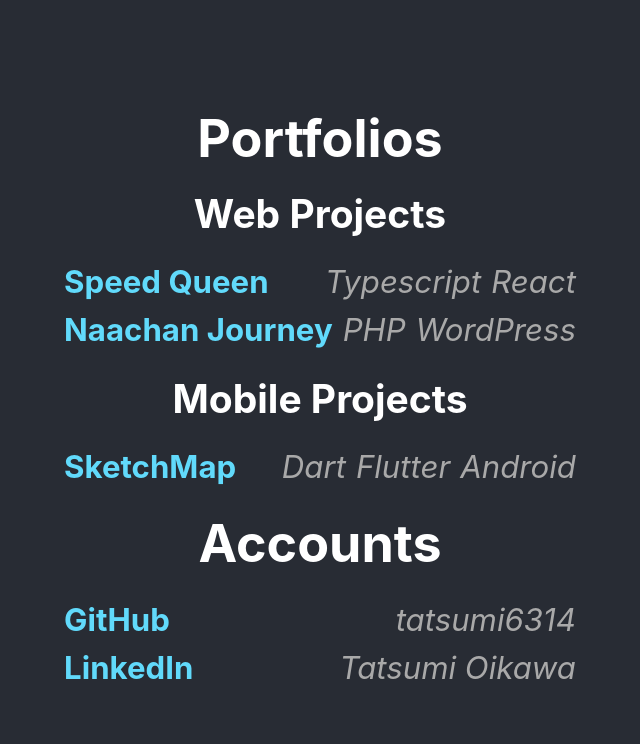
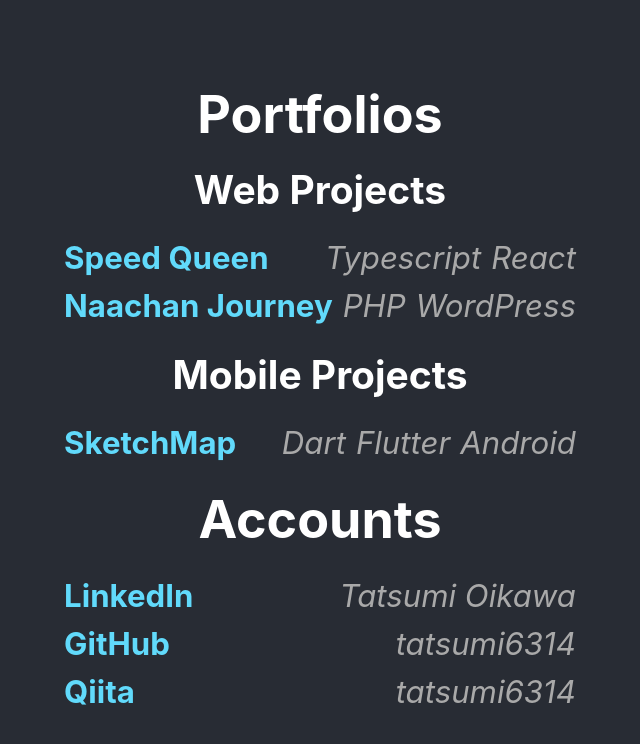
Before and after one commit to tatsumi6314/tatsumi6314.github.io, a React (Create React App) app: page / in a window 1280 px wide. Shown: the top 744 px of the page, without its empty margins (320-960 px from the left). Built offline with nearby package versions, Linux system fonts and the light colour scheme.

Commit message:
Qiitaのアカウントを追加する

```diff
--- a/src/App.js
+++ b/src/App.js
@@ -75,14 +75,19 @@
         <section>
           <ul>
             <AccountItem
+              url="https://www.linkedin.com/in/tatsumi-oikawa-44a77414a/"
+              service="LinkedIn"
+              username="Tatsumi Oikawa"
+            />
+            <AccountItem
               url="https://github.com/tatsumi6314"
               service="GitHub"
               username="tatsumi6314"
             />
             <AccountItem
-              url="https://www.linkedin.com/in/tatsumi-oikawa-44a77414a/"
-              service="LinkedIn"
-              username="Tatsumi Oikawa"
+              url="https://qiita.com/tatsumi6314"
+              service="Qiita"
+              username="tatsumi6314"
             />
           </ul>
         </section>
```
